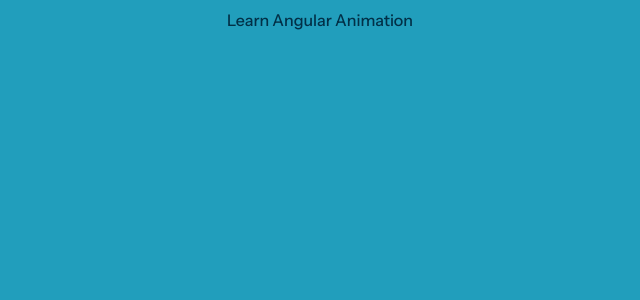
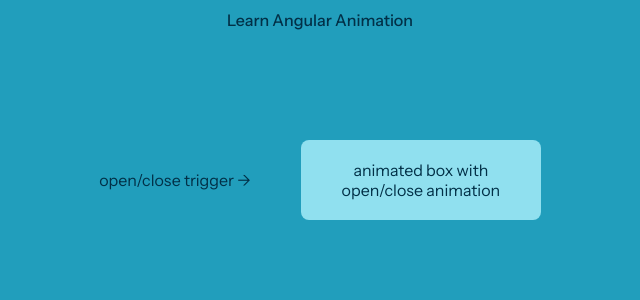
Before and after one commit to walunjakarsachinedu/angular-animation, an Angular app: page / in a window 1280 px wide. Shown: the top 300 px of the page, without its empty margins (320-960 px from the left). Built offline with nearby package versions, Linux system fonts and the light colour scheme.

Commit message:
added simple trigger animation

```diff
--- a/src/app/animated-square/animated-square.component.html
+++ b/src/app/animated-square/animated-square.component.html
@@ -1 +1,16 @@
 <div class="title">Learn Angular Animation</div>
+
+
+<br><br><br><br><br>
+
+<div class="center-h">
+  <div class="animation-info">open/close trigger -> </div>
+  <div
+    [@openClose]="isOpen ? 'open': 'closed'"
+    class="open-close-animated-box"
+    (click)="toggle()">
+      animated box with open/close animation
+      <br><br><br>
+      more content...
+  </div>
+</div>
--- a/src/app/animated-square/animated-square.component.scss
+++ b/src/app/animated-square/animated-square.component.scss
@@ -4,3 +4,23 @@
   font-weight: 500;
   margin: 10px;
 }
+
+
+
+.open-close-animated-box {
+  width: 200px;
+  text-align: center;
+  background-color: #90e0ef;
+  padding: 20px;
+  border-radius: 8px;
+  cursor: pointer;
+  overflow: hidden;
+  user-select: none;
+    -webkit-user-select: none;
+    -ms-user-select: none;
+}
+
+.animation-info {
+  margin-right: 50px;
+  margin-top: 30px;
+}
--- a/src/app/animated-square/animated-square.component.ts
+++ b/src/app/animated-square/animated-square.component.ts
@@ -1,12 +1,41 @@
 import { Component } from '@angular/core';
+import {
+  trigger,
+  state,
+  style,
+  animate,
+  transition,
+  // ...
+} from '@angular/animations';
 
 @Component({
   selector: 'app-animated-square',
   standalone: true,
   imports: [],
   templateUrl: './animated-square.component.html',
-  styleUrl: './animated-square.component.scss'
+  styleUrl: './animated-square.component.scss',
+  animations: [
+    trigger("openClose", [
+      state('open', style({
+        height: '100px',
+      })),
+      state('closed', style({
+        height: '40px',
+      })),
+      transition('open => closed', [
+        animate('.3s 0s ease')
+      ]),
+      transition('closed => open', [
+        animate('.3s 0s ease')
+      ]),
+    ]),
+  ],
 })
 export class AnimatedSquareComponent {
 
+  public isOpen=false;
+
+  toggle() {
+    this.isOpen = !this.isOpen;
+  }
 }
--- a/src/styles.scss
+++ b/src/styles.scss
@@ -7,10 +7,30 @@
   --primary-color: #219ebc;
   --secondary-color: #023047;
   --font-family: 'Instrument Sans';
+  --text-selection-background-color: #caf0f8;
+  --text-selection-color: #03045e;
 }
+
 
 body {
   font-family: var(--font-family);
   background-color: var(--primary-color);
   color: var(--secondary-color);
 }
+
+
+::selection {
+  background-color: var(--text-selection-background-color);
+  color: var(--text-selection-color);
+}
+
+.center-h {
+  display: flex;
+  justify-content: center;
+}
+
+.center {
+  display: flex;
+  justify-content: center;
+  align-items: center;
+}
```
